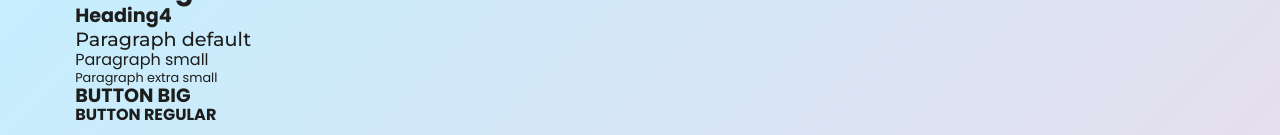
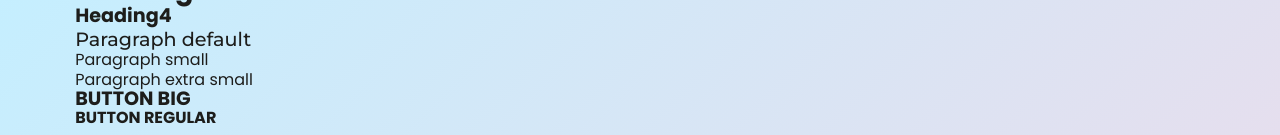
Before and after one commit to metteghijsen/metteghijsen.nlv2, a Nuxt app in the folder frontend/: page /playground/mette in a window 1280 px wide. Shown: the part 555-690 px from the top of the page. Built offline with nearby package versions, Linux system fonts and the light colour scheme.

Commit message:
Feature: Added new font-sizes for better responsiveness

```diff
--- a/frontend/components/ui/Typography.vue
+++ b/frontend/components/ui/Typography.vue
@@ -65,7 +65,7 @@ export default defineComponent({
       }
 
       .paragraph-extra-small{
-        @apply font-poppins md:text-[16px] text-[12px] leading-[20px]
+        @apply font-poppins lg:text-[20px] md:text-[16px] text-[12px] leading-[20px] lg:leading-[24px]
       }
 
       /* Button fonts */
```
